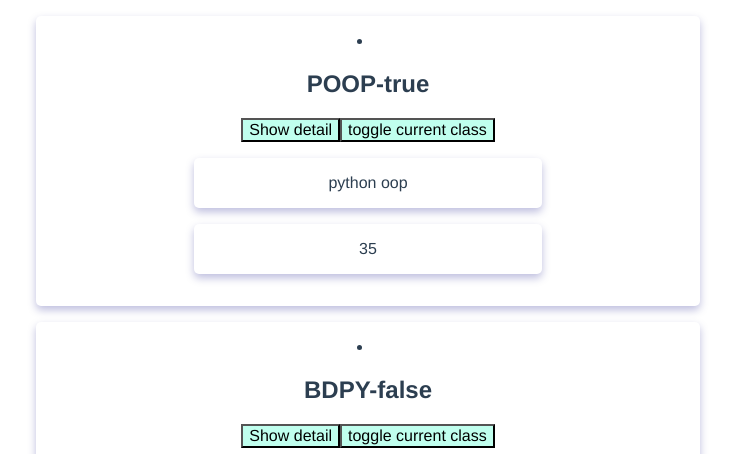
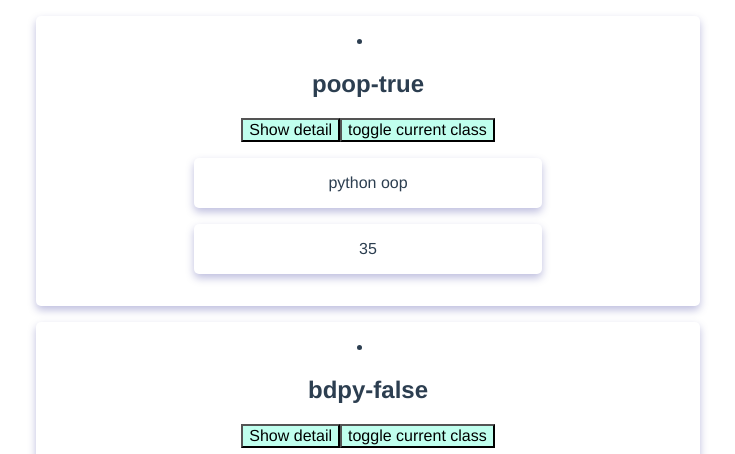
Before and after one commit to WHungC/vue10_component2_vue3_new, a Vue app: page / in a window 1280 px wide. Shown: the part 164-618 px from the top of the page, without its empty margins (272-1007 px from the left). Built offline with nearby package versions, Linux system fonts and the light colour scheme.

Commit message:
use v-for

```diff
--- a/src/App.vue
+++ b/src/App.vue
@@ -1,7 +1,13 @@
 <template>
 	<HelloWorld msg="Welcome to Your Vue.js App" />
-	<course-intro :id="course_name1" name="python oop" :duration="35" :current="true"></course-intro>
-	<course-intro :id="course_name2" name="python and big data" :duration="35" :current="false"></course-intro>
+  <course-intro
+    v-for="course in courses"
+    :key="course.id"
+    :id="course.id"
+    :name="course.name"
+    :duration="course.duration"
+    :current="course.current"
+  ></course-intro>
 </template>
 
 <script>
@@ -12,9 +18,14 @@ export default {
 	components: {
 		HelloWorld,
 	},
-  data() {
-    return { course_name1: "POOP", course_name2: "BDPY" };
-  }
+	data() {
+		return {
+			courses: [
+				{ id: "poop", name: "python oop", duration: 35, current: true },
+				{ id: "bdpy", name: "python and big data", duration: 35, current: false },
+			]
+		};
+	}
 };
 </script>
 
```
